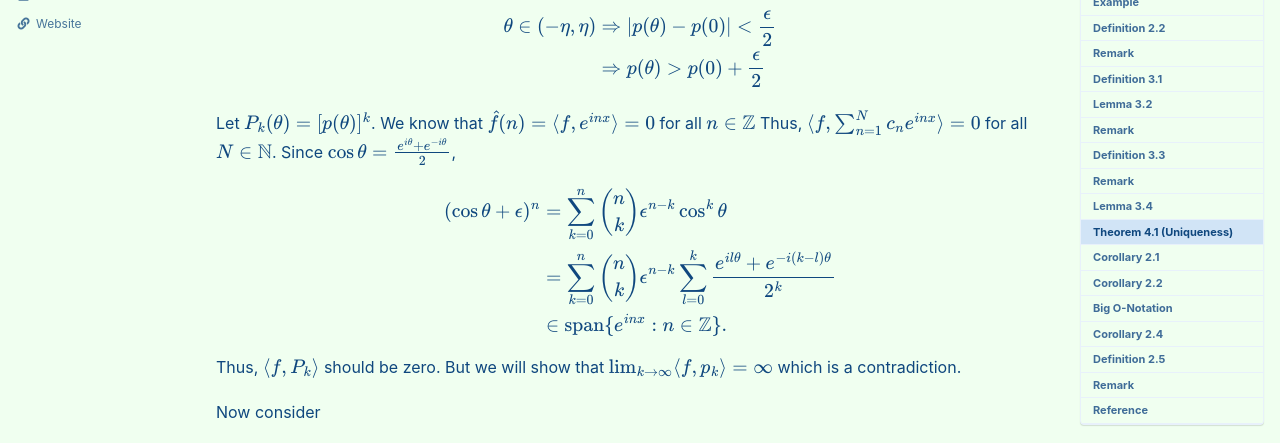
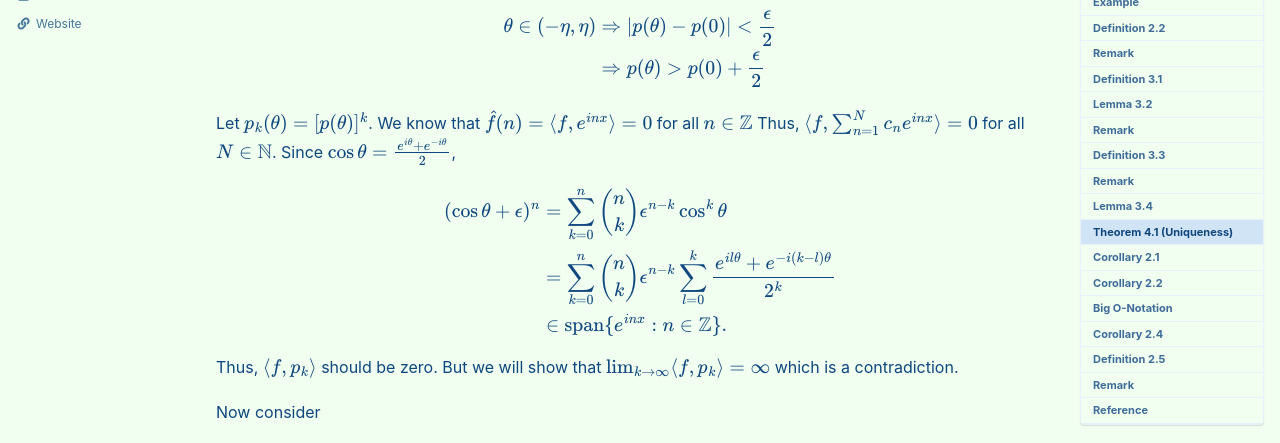
Before and after one commit to seanie12/blog, a Jekyll site: the page built from _posts/2023-02-01-Fourier-series.md, in a window 1280 px wide and 900 px high, scrolled down 5780 px. Shown: the part 150-593 px from the top of the window. Built offline with Jekyll 4.4.1, drawn with Linux system fonts in a browser that asks for light colours; cached includes are drawn as plain includes; formulas are drawn with MathJax 3.

```diff
--- a/_posts/2023-02-01-Fourier-series.md
+++ b/_posts/2023-02-01-Fourier-series.md
@@ -279,7 +279,7 @@ $$
 \end{align*}
 $$
 
-Let $P_k(\theta) = [p(\theta)]^k$. We know that $\hat{f}(n) = \langle f, e^{inx}\rangle = 0$ for all $n\in\mathbb{Z}$ Thus, $\langle f, \sum_{n=1}^N c_ne^{inx}\rangle=0$ for all $N\in\mathbb{N}$. Since $\cos\theta = \frac{e^{i\theta}+ e^{-i\theta}}{2}$,
+Let $p_k(\theta) = [p(\theta)]^k$. We know that $\hat{f}(n) = \langle f, e^{inx}\rangle = 0$ for all $n\in\mathbb{Z}$ Thus, $\langle f, \sum_{n=1}^N c_ne^{inx}\rangle=0$ for all $N\in\mathbb{N}$. Since $\cos\theta = \frac{e^{i\theta}+ e^{-i\theta}}{2}$,
 
 $$
 \begin{align*}
@@ -289,7 +289,7 @@ $$
 \end{align*}
 $$
 
-Thus, $\langle f, P_k\rangle$ should be zero. But we will show that $\lim_{k\to\infty}\langle f, p_k\rangle =\infty$ which is a contradiction.
+Thus, $\langle f, p_k\rangle$ should be zero. But we will show that $\lim_{k\to\infty}\langle f, p_k\rangle =\infty$ which is a contradiction.
 
 Now consider
 
```
